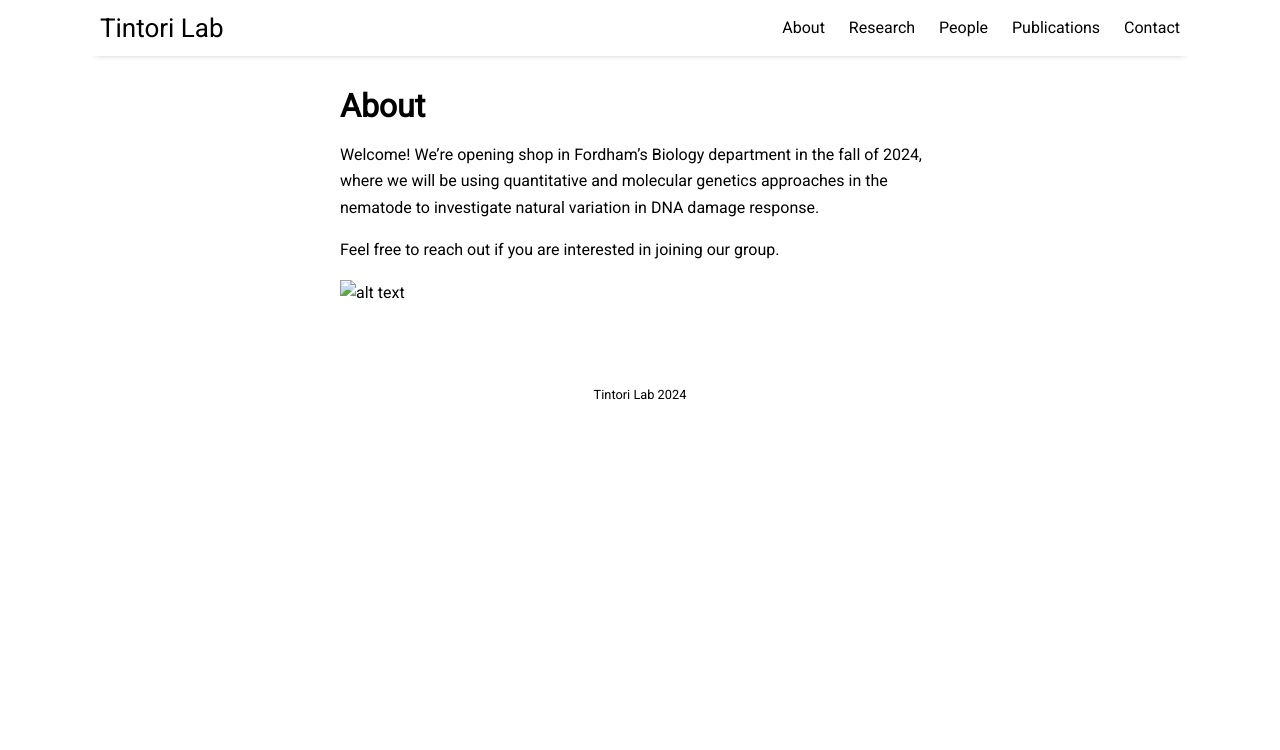
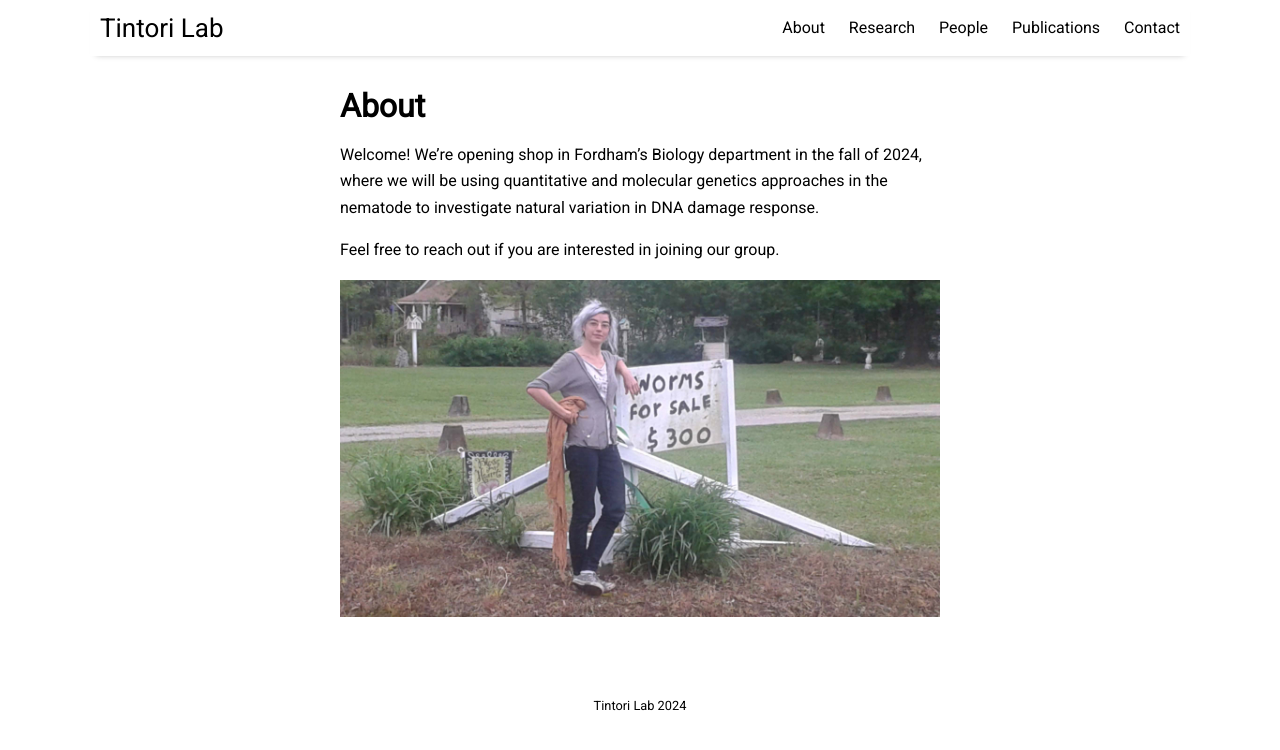
Before and after one commit to tintori/tintori.github.io, a Jekyll site: the page built from _posts/2024-04-04-about.md, in a window 1280 px wide. Shown: the top 750 px of the page. Built offline with Jekyll 4.4.1, drawn with Linux system fonts in a browser that asks for light colours; nearby versions of some CDN libraries.

Commit message:
worms for sale

```diff
--- a/_posts/2024-04-04-about.md
+++ b/_posts/2024-04-04-about.md
@@ -10,4 +10,4 @@ Feel free to reach out if you are interested in joining our group.
 
 
 
-![alt text](2015-04-17_18.51.22.jpg "Worms for sale")
+![Worms](../assets/img/2015-04-17_18.51.22.jpg "Worms for sale")
```
